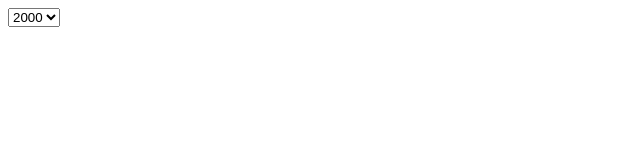
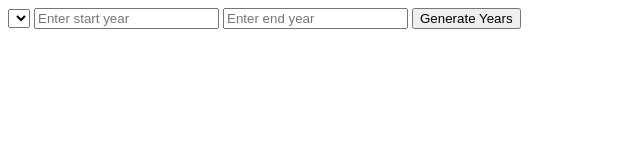
Before and after one commit to nahidulhasan4/javascipt-Problem, a plain HTML site: page selectFor.html in a window 1280 px wide. Shown: the whole page, without its empty margins (0-640 px from the left). Drawn offline with Linux system fonts and the light colour scheme.

Commit message:
here add some funtionality

```diff
--- a/selectFor.html
+++ b/selectFor.html
@@ -5,9 +5,14 @@
 </head>
 <body>
     <select name="years" id="yearSelect"></select>
+    <input type="number" id="startYear" placeholder="Enter start year">
+<input type="number" id="endYear" placeholder="Enter end year">
+<button onclick="generateYearsFromInput()">Generate Years</button>
 
     <script>
         // Function to generate years array
+        const start = parseInt(document.getElementById("startYear").value);
+        const end = parseInt(document.getElementById("endYear").value);
         function generateYears(start , end ) {
             let years = [];
             for (let year = start; year <= end; year++) {
@@ -16,11 +21,12 @@
             return years;
         }
 
+
         // Get the select element
         const yearSelect = document.getElementById('yearSelect');
 
         // Generate years and populate dropdown
-        const years = generateYears(2000, 2025);
+
 
         years.forEach(year => {
             // Create new option element
@@ -29,7 +35,10 @@
             option.textContent = year;
 
             // Add option to select
-            yearSelect.appendChild(option);
+            function  generateYearsFromInput(){
+                yearSelect.appendChild(option);
+
+            }
         });
     </script>
 </body>
```
